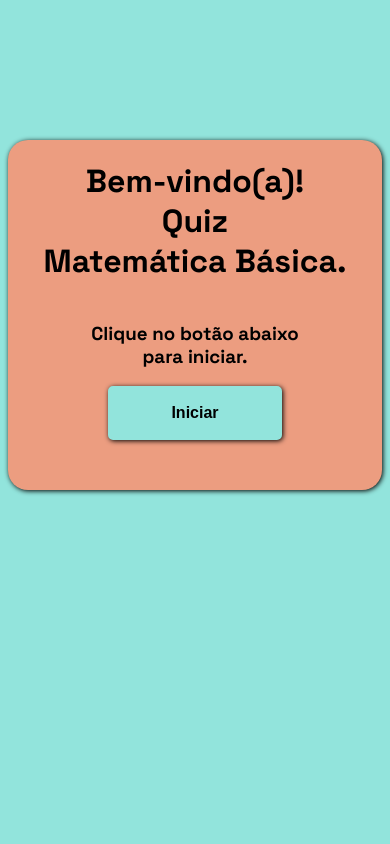
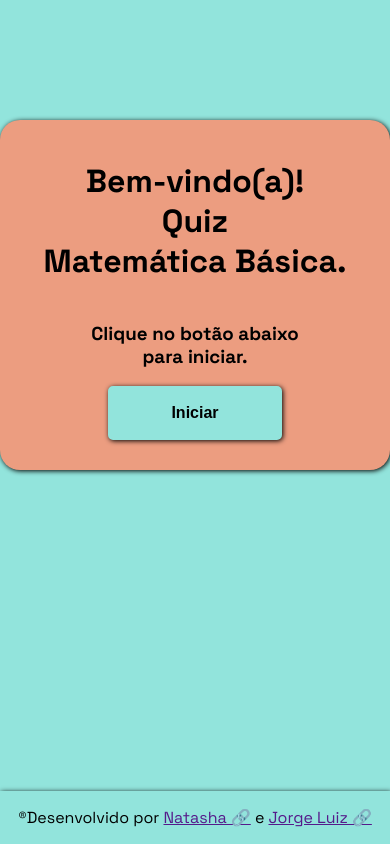
Before and after one commit to jhorgeluiz/operacoes-basicas-mat, a plain HTML site: page index.html in a window 390 px wide. Drawn offline with Linux system fonts and the light colour scheme.

Commit message:
atualização do footer

```diff
--- a/estilo/capa.css
+++ b/estilo/capa.css
@@ -7,8 +7,16 @@
 
 @media screen and (min-width: 375px) and (max-width: 768px){
 
+    html {
+        height: 100%;
+    }
+
     body{
         background-color: #92e4dc;
+        min-height: 100%;
+        display: flex;
+        flex-direction: column;
+        margin: 0px;
     }
 
     main{
@@ -85,6 +93,14 @@
         height: calc(50% + 3px);
         border-color: #0668C9;
     }
+
+    footer {
+        font-family: 'space grotesk';
+        margin-top: auto;
+        text-align: center;
+        box-shadow: 1px 1px 5px;
+    }
+
 }
 
 /* ====================TELA MEDIA==================== */
--- a/index.html
+++ b/index.html
@@ -26,5 +26,9 @@
         <a href="subtracao.html"><button class="button">Iniciar</button></a>
       </div>
     </main>
+
+    <footer>
+        <p>&#174;Desenvolvido por <a href="">Natasha &#x1F517;</a> e <a href="">Jorge Luiz &#x1F517;</a></p>
+    </footer>
 </body>
 </html>
```
